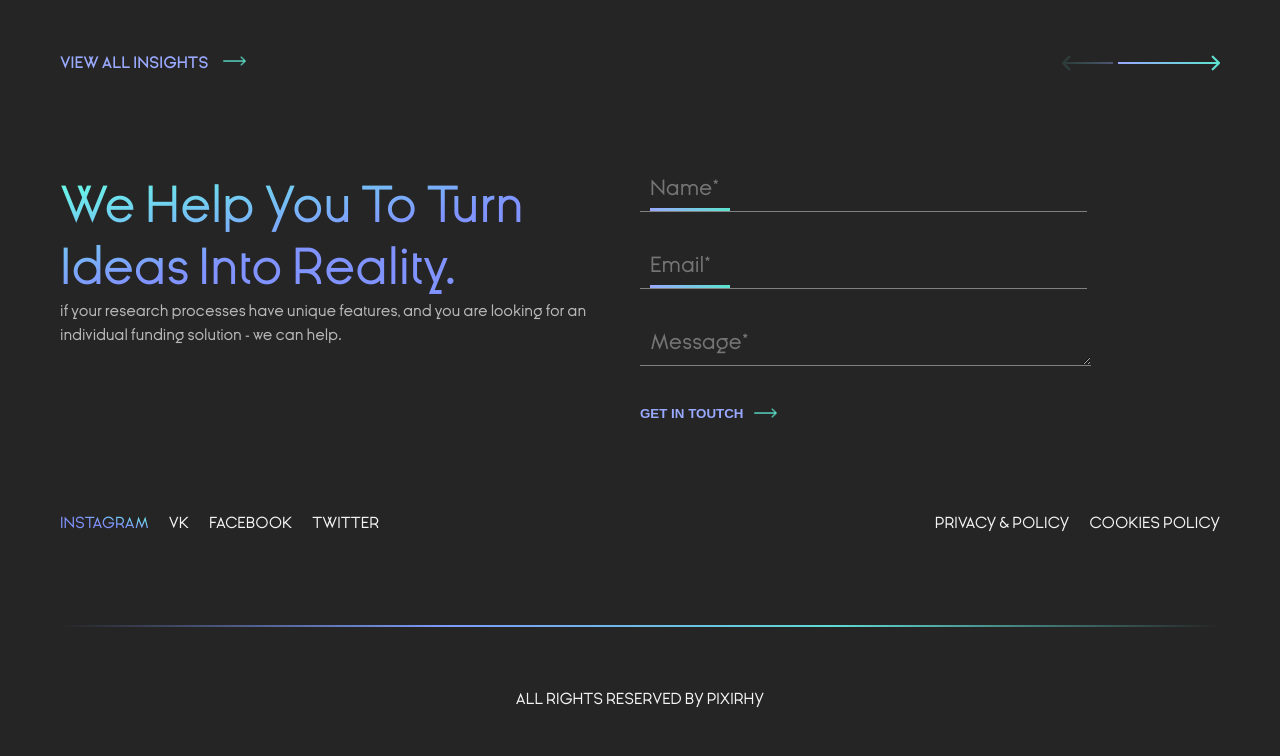
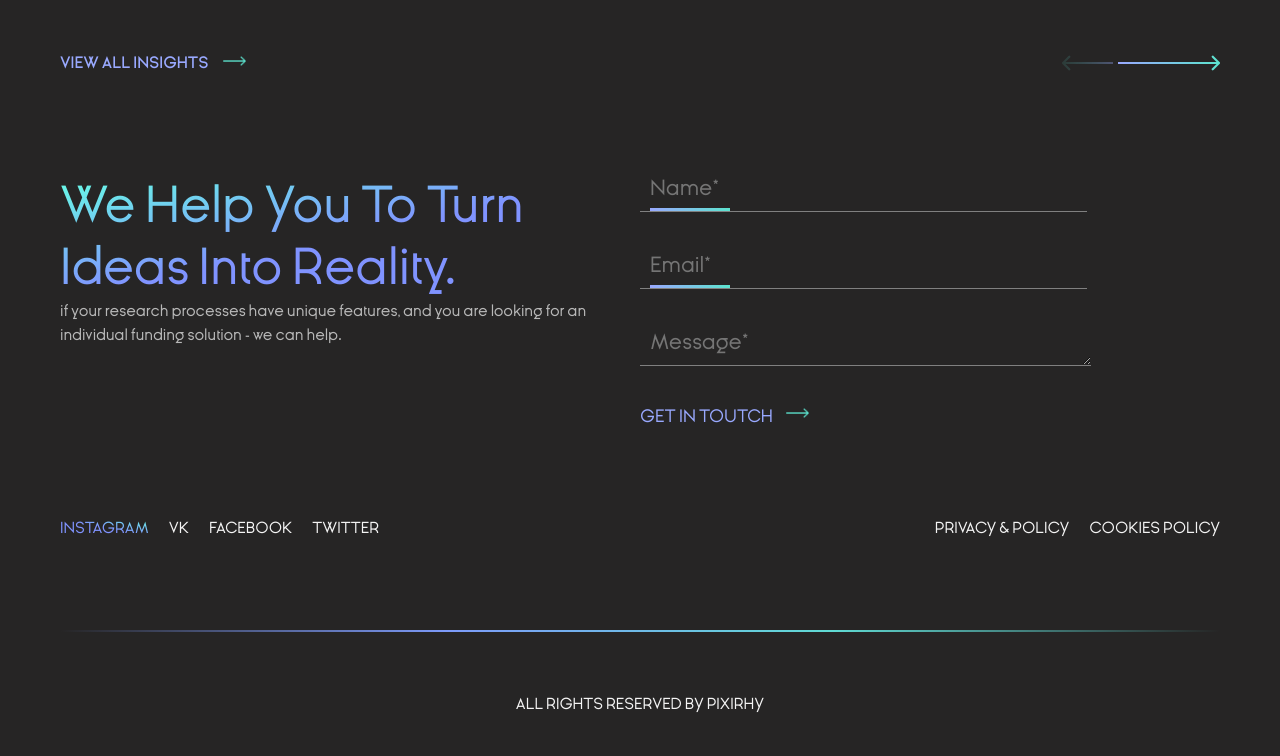
Before and after one commit to ChrisZaharenkova/aria2.0, a plain HTML site: page blog.html in a window 1280 px wide. Shown: the part 3607-4363 px from the top of the page. Drawn offline with nearby package versions, Linux system fonts and the light colour scheme.

Commit message:
button3.0

```diff
--- a/blog.html
+++ b/blog.html
@@ -146,7 +146,7 @@
 				   	<input type="text" name="name" class="form__input-name" placeholder="Name*">
 				   	<input type="text" name="email" class="form__input-email" placeholder="Email*">
 				   	<textarea name="message" id="" cols="20" rows="1" class="form__message" placeholder="Message*"></textarea>
-				   	<button class="form__button link" type="submit">get in toutch</button>
+				   	<button class="form__button" type="submit">get in toutch</button>
 				   </form>
 				</div>
 				<div class="footer__links links-footer">
--- a/css/style.css
+++ b/css/style.css
@@ -660,7 +660,8 @@ top: 50px;
   background-color: #262525;
   text-transform: uppercase;
   position: relative;
-  font-size: 'Ginora Sans';
+  font-family: 'Ginora Sans';
+  font-size: 18px;
 }
 .form__button::after{
   content: "";
```
Also changed, not shown: funding.html (+1 -1 lines), jobs.html (+1 -1 lines), privacy.html (+1 -1 lines), program.html (+1 -1 lines), singleprofile.html (+1 -1 lines).
